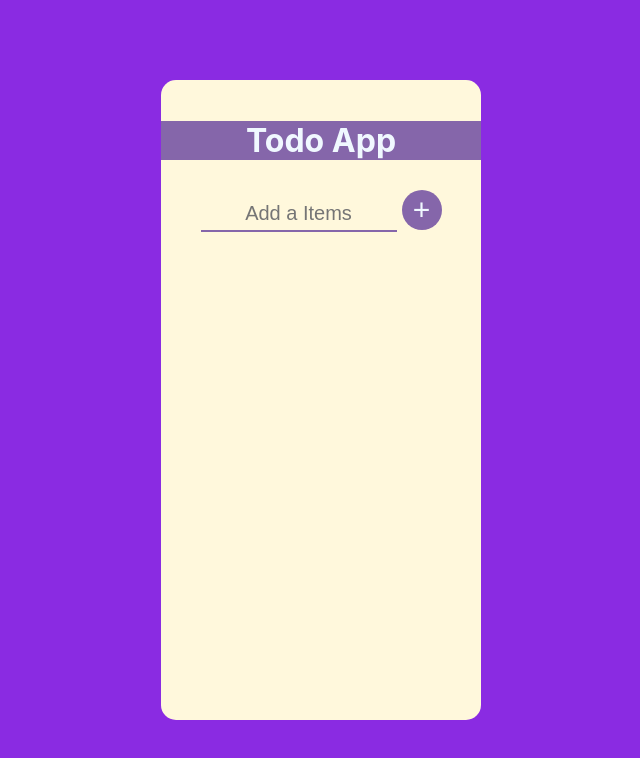
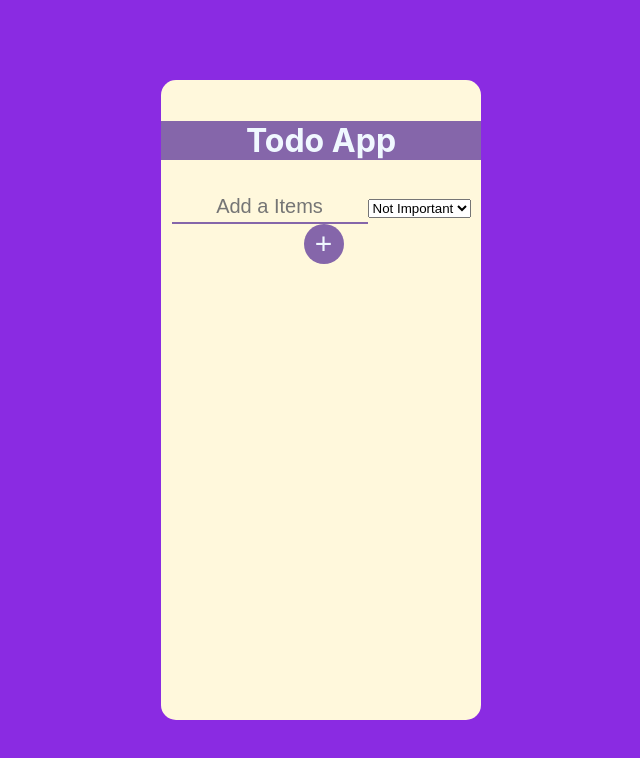
Before and after one commit to wajidjk/todo, a React (Create React App) app: page / in a window 1280 px wide. Shown: the top 758 px of the page, without its empty margins (319-959 px from the left). Built offline with nearby package versions, Linux system fonts and the light colour scheme.

Commit message:
important NOT important

```diff
--- a/package.json
+++ b/package.json
@@ -6,7 +6,9 @@
     "@testing-library/jest-dom": "^5.11.9",
     "@testing-library/react": "^11.2.5",
     "@testing-library/user-event": "^12.8.3",
+    "bootstrap": "^4.6.0",
     "react": "^17.0.1",
+    "react-bootstrap": "^1.5.2",
     "react-dom": "^17.0.1",
     "react-scripts": "4.0.3",
     "web-vitals": "^1.1.1"
--- a/src/App.js
+++ b/src/App.js
@@ -1,16 +1,24 @@
-import React, { useState } from "react";
+import React, { useState, useMemo, useCallback } from "react";
 const App = () => {
   const [inputList, setInputList] = useState("");
+  const [isImportant, setIsImportant] = useState("0");
   const [Items, setItems] = useState([]);
+
   const itemEvent = (event) => {
     setInputList(event.target.value);
   };
-
-  const listOfItems = () => {
+  const addItem = useCallback(() => {
+    console.log(isImportant);
     setItems((oldItems) => {
-      return [...oldItems, inputList];
+      return [
+        ...oldItems,
+        {
+          title: inputList,
+          isImportant: !!parseInt(isImportant),
+        },
+      ];
     });
-  };
+  }, [inputList, isImportant]);
 
   const deleteItems = (index) => {
     console.log(index);
@@ -30,7 +38,18 @@ const App = () => {
           <h1>Todo App</h1>
           <br />
           <input type="text" placeholder="Add a Items" onChange={itemEvent} />
-          <button onClick={listOfItems}>+</button>
+          <select
+            defaultValue={"false"}
+            value={isImportant}
+            onChange={(e) => {
+              let val = e.target.value;
+              setIsImportant(val);
+            }}
+          >
+            <option value={"0"}>Not Important </option>
+            <option value={"1"}>Important</option>
+          </select>
+          <button onClick={addItem}>+</button>
           <ol>
             {Items.map((itemvalue, index) => {
               return (
@@ -42,7 +61,10 @@ const App = () => {
                         return deleteItems(index);
                       }}
                     />
-                    <li key={index}>{itemvalue}</li>
+                    <li key={index}>
+                      {itemvalue.title}{" "}
+                      {Boolean(itemvalue.isImportant) ? "important" : ""}
+                    </li>
                   </div>
                 </>
               );
--- a/src/index.js
+++ b/src/index.js
@@ -1,17 +1,7 @@
-import React from 'react';
-import ReactDOM from 'react-dom';
-import './index.css';
-import App from './App';
-import reportWebVitals from './reportWebVitals';
+import React from "react";
+import ReactDOM from "react-dom";
+import "./index.css";
+import App from "./App";
+import reportWebVitals from "./reportWebVitals";
 
-ReactDOM.render(
-  <React.StrictMode>
-    <App />
-  </React.StrictMode>,
-  document.getElementById('root')
-);
-
-// If you want to start measuring performance in your app, pass a function
-// to log results (for example: reportWebVitals(console.log))
-// or send to an analytics endpoint. Learn more: https://bit.ly/CRA-vitals
-reportWebVitals();
+ReactDOM.render(<App />, document.getElementById("root"));
```
Also changed, not shown: 1 other file (tests, documents, lock files or other folders).
